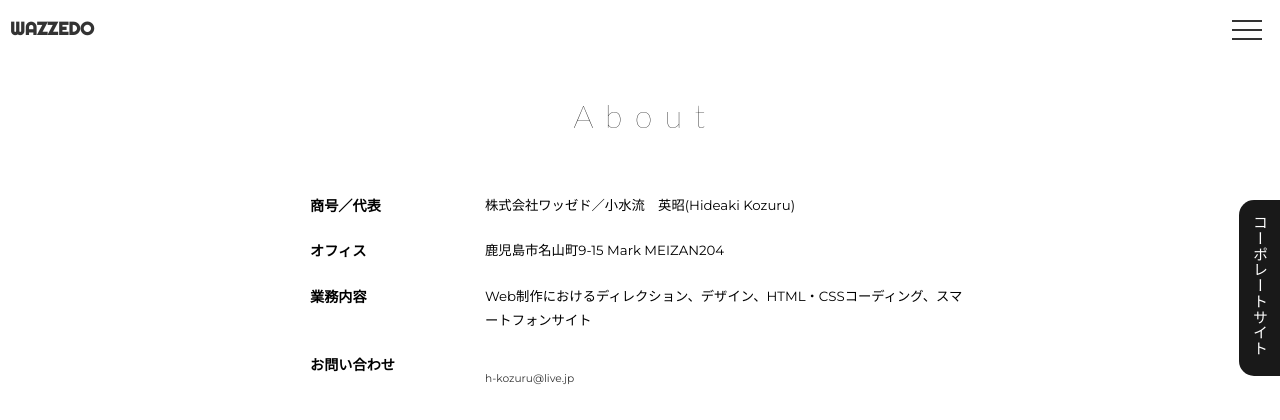
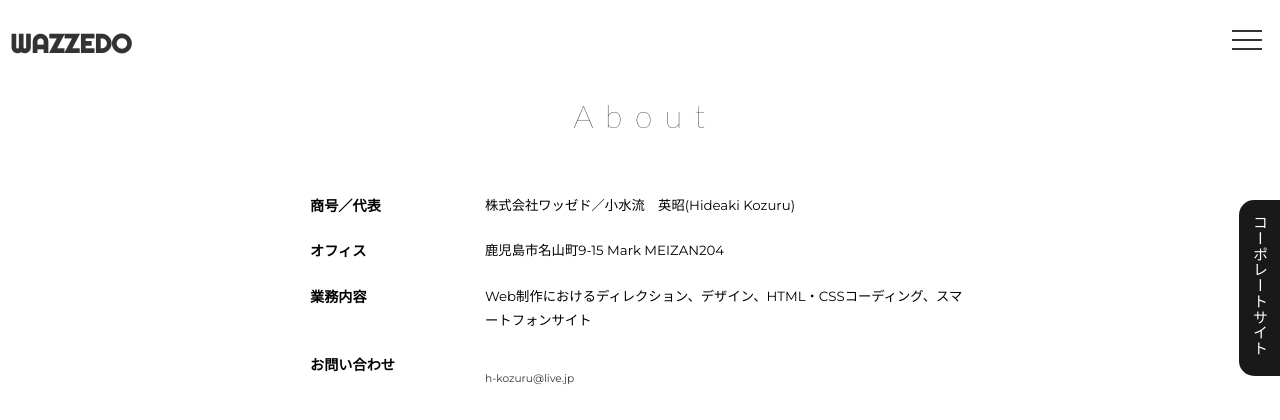
Before and after one commit to kozuru/portfolio, a PHP site: page /about/index.html in a window 1280 px wide. Shown: the top 420 px of the page. Run offline with PHP 8.4, Linux system fonts and the light colour scheme; some libraries are stand-ins or nearby versions.

Commit message:
Update web_common.css

```diff
--- a/css/web_common.css
+++ b/css/web_common.css
@@ -57,7 +57,7 @@ li{list-style: none;}
 .header-wrapper{width:100%;display: flex;flex-direction: row;align-items: center;justify-content: space-between;}
 .header-left{display:block;width:50%;}
 .header-left h1{display: inline-block;position:relative;top:0;left:0;overflow: hidden;}
-.logo{position:absolute;top:17px;left:10px;font-family:'Righteous-Regular';font-size: 18px;}
+.logo{position:absolute;top:27px;left:10px;font-family:'Righteous-Regular';font-size: 26px;}
 .logo:hover{animation: jelly .5s 1;}
 @keyframes jelly {
 	from,to {-webkit-transform: scale(1.1);transform: scale(1.1);}
@@ -88,8 +88,7 @@ nav {padding-top:15px;padding-right:60px;position:absolute;top:0;right:0;}
 /* Hamburger Menu */
 input[type="checkbox"]{opacity:0;visibility: hidden;}
 .navBar{position: absolute;top:0;right:18px;}
-.menuBtn {display:block;width: 30px;height: 18px;position: relative;top:0px;right:0vw;
-  margin-top:20px;cursor: pointer;z-index: 1500;}
+.menuBtn {display:block;width: 30px;height: 18px;position: relative;top:0px;right:0vw;margin-top:30px;cursor: pointer;z-index: 1500;}
 .menuBtn span{width: 100%;height: 2px;background-color:#333;position: absolute;display: block;right: 0;transition: all 650ms;}
 .menuBtn span:nth-child(1) {top: 0;width:30px;}
 .menuBtn span:nth-child(2) {top: 50%;width:30px;}
```
